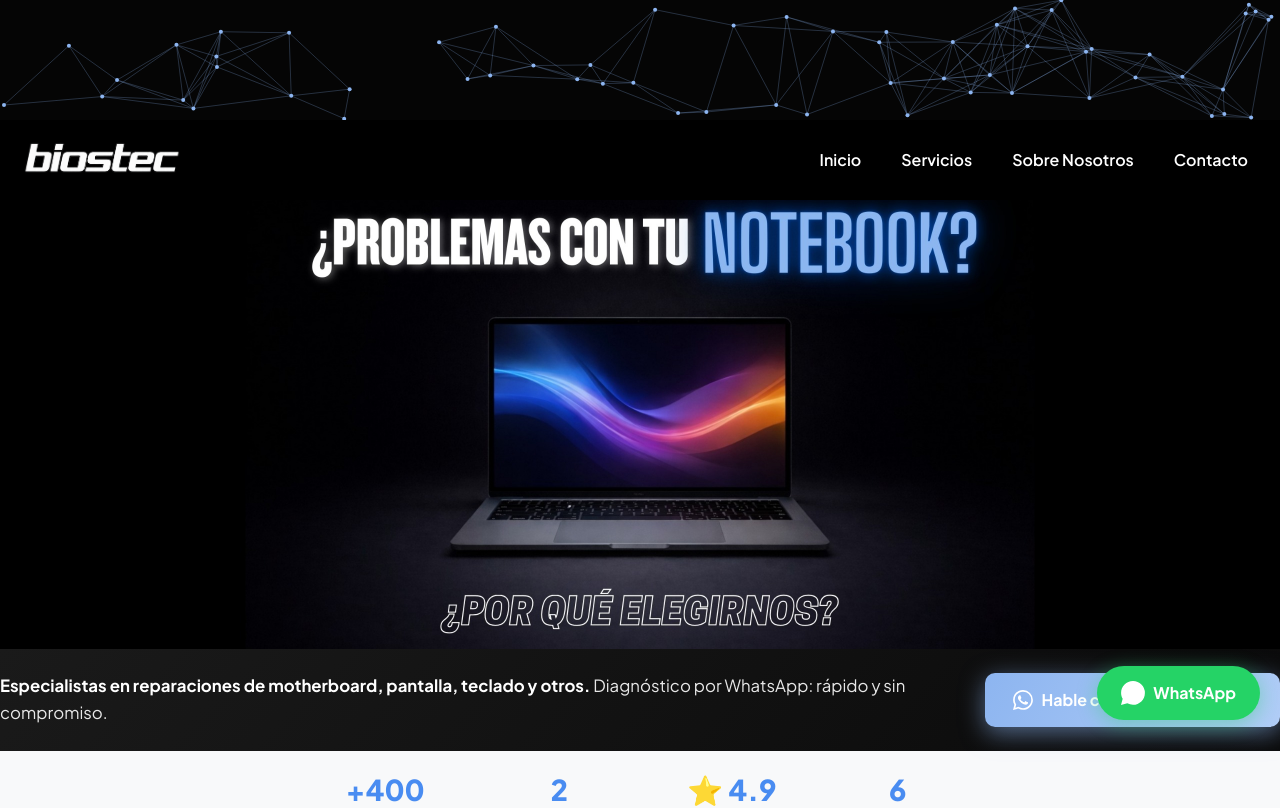
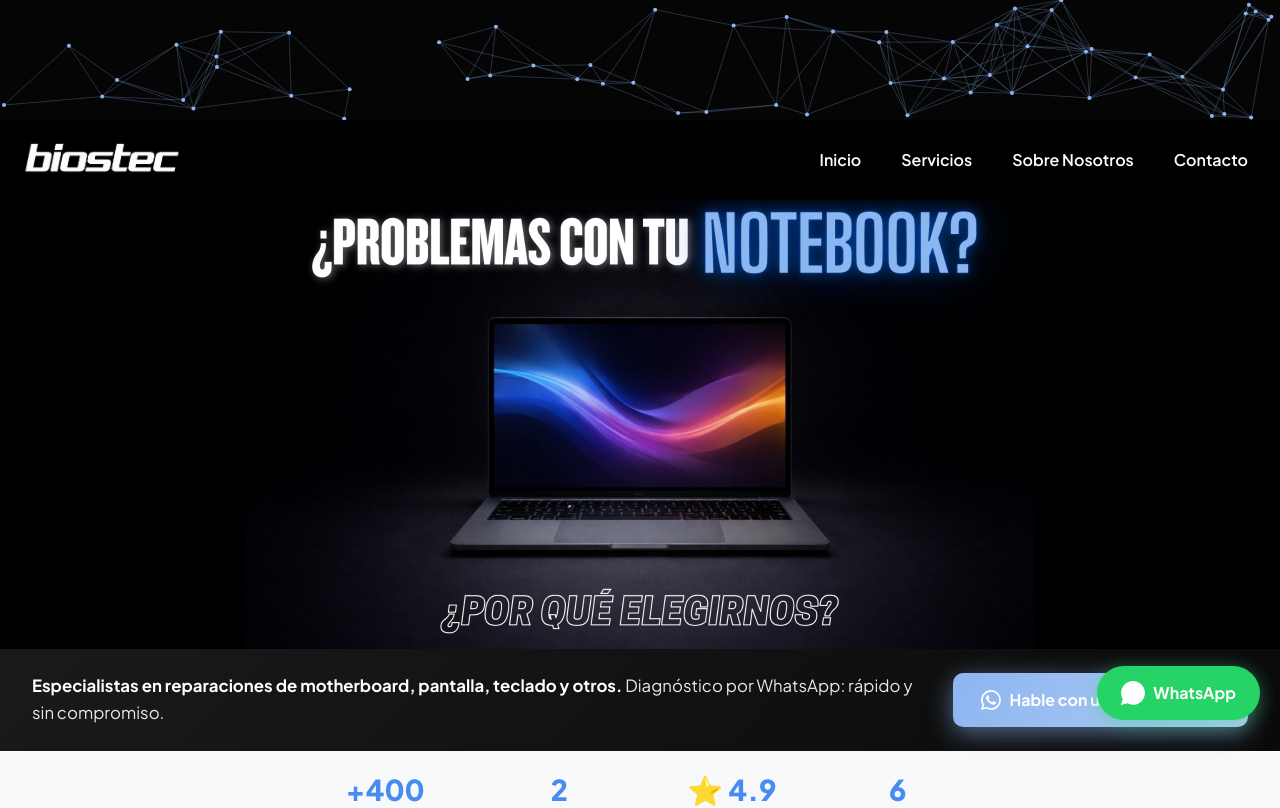
Before and after one commit to FrancoMED/BIOSTEC, a React (Vite) app in the folder client/: page / in a window 1280 px wide. Shown: the top 808 px of the page. Built offline with nearby package versions, Linux system fonts and the light colour scheme.

Commit message:
feat: center content

```diff
--- a/client/src/pages/Home/components/Banner/Banner.jsx
+++ b/client/src/pages/Home/components/Banner/Banner.jsx
@@ -1,7 +1,7 @@
-import React from 'react';
-import { Link } from 'react-router-dom';
-import styles from './Banner.module.css';
-import home from '../../../../assets/Images/homeBiostec.jpg';
+import React from "react";
+import { Link } from "react-router-dom";
+import styles from "./Banner.module.css";
+import home from "../../../../assets/Images/homeBiostec.jpg";
 
 const Banner = () => {
   return (
@@ -9,17 +9,16 @@ const Banner = () => {
       <div class={`${styles.hero_banner}`}>
         <img
           src={home}
-					alt="MacBook com problema? A gente resolve!"
+          alt="Problemas con tu Notebook?"
           class={`${styles.hero_banner_img}`}
         />
       </div>
       <div class={`${styles.hero_cta_bar}`}>
-				<div class="container">
         <div class={`${styles.hero_cta_content}`}>
           <p class={`${styles.hero_cta_text}`}>
             <strong>
-								Especialistas en reparaciones de motherboard, pantalla, teclado
-								y otros.{' '}
+              Especialistas en reparaciones de motherboard, pantalla, teclado y
+              otros.{" "}
             </strong>
             Diagnóstico por WhatsApp: rápido y sin compromiso.
           </p>
@@ -43,7 +42,6 @@ const Banner = () => {
         </div>
       </div>
     </div>
-		</div>
   );
 };
 
--- a/client/src/pages/Home/components/Banner/Banner.module.css
+++ b/client/src/pages/Home/components/Banner/Banner.module.css
@@ -1,9 +1,3 @@
-/* .home {
-	margin-top: 0;
-	padding-top: 0;
-	padding-bottom: 0;
-} */
-
 .hero_banner {
 	width: 100%;
 	background: #000000;
@@ -30,14 +24,16 @@
 }
 
 .hero_cta_bar {
+	display: flex;
+	justify-content: center;
 	background: linear-gradient(135deg, #1a1a1a 0%, #0a0a0a 100%);
-	padding: 1.5rem 0;
+	padding: 1.5rem 2rem;
 }
 
 .hero_cta_content {
 	display: flex;
 	align-items: center;
-	justify-content: space-between;
+	justify-content: center;
 	gap: 1.5rem;
 	flex-wrap: wrap;
 }
```
Lines whose indentation alone changed are shown as unchanged.
